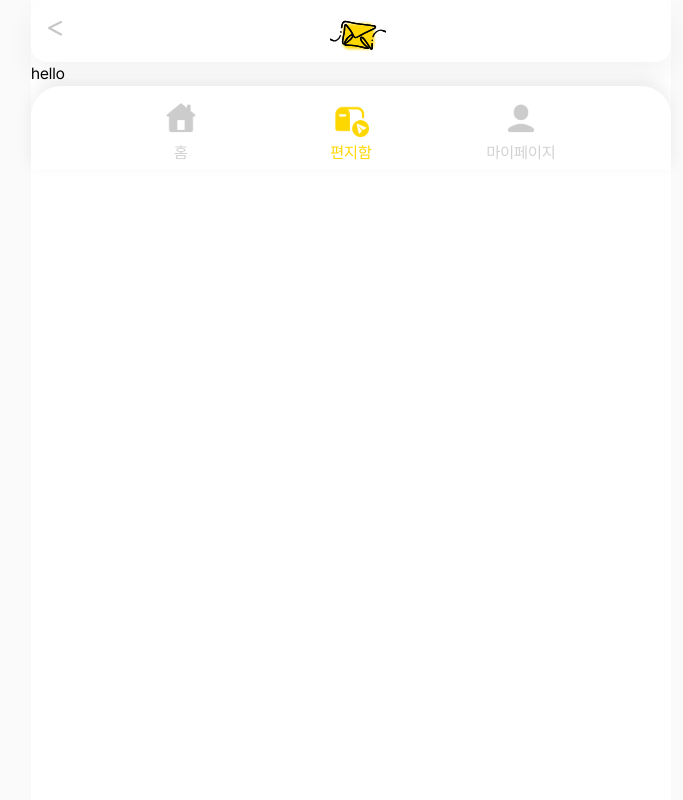
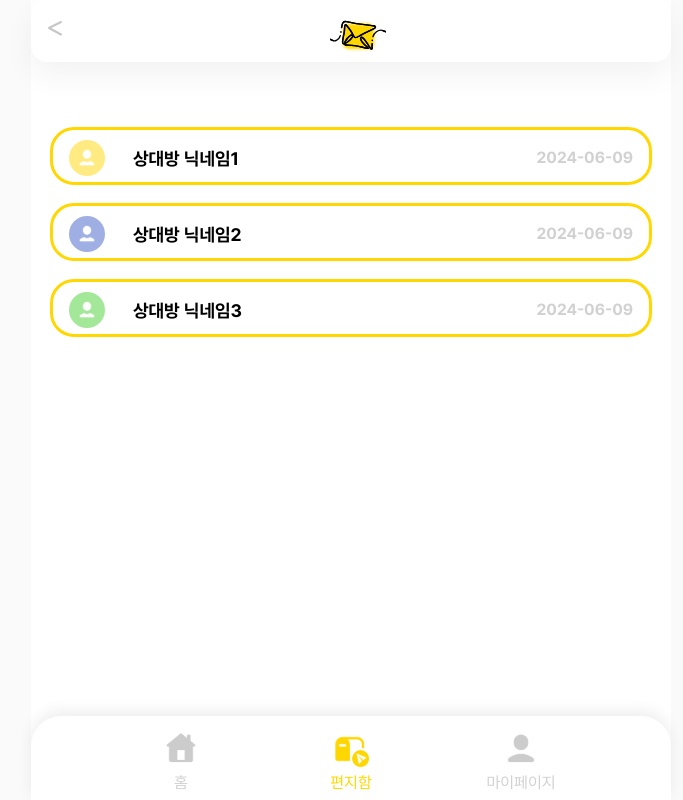
Before and after one commit to EPSON-lettering/lettering-web-app, a Next.js app: page /letter in a window 1280 px wide. Shown: the whole page, without its empty margins (289-972 px from the left). Built offline with nearby package versions, Linux system fonts and the light colour scheme.

Commit message:
feat: add letter page

```diff
--- a/src/app/globals.css
+++ b/src/app/globals.css
@@ -80,7 +80,7 @@ body {
 }
 
 .avatar {
-  @apply w-[130px] h-[130px] rounded-[99px];
+  @apply rounded-[99px];
 }
 
 .box {
--- a/src/app/letter/page.tsx
+++ b/src/app/letter/page.tsx
@@ -1,4 +1,5 @@
 import { Metadata } from "next";
+import LetterBox from "@/pages/LetterBox";
 
 export const metadata: Metadata = {
 	title: "LetterU",
@@ -7,5 +8,5 @@ export const metadata: Metadata = {
 
 
 export default function LetterBoxPage() {
-	return <div>hello</div>;
+	return <LetterBox />;
 }
--- a/src/components/common/Button.tsx
+++ b/src/components/common/Button.tsx
@@ -42,9 +42,7 @@ const Button: React.FC<ButtonProps> = ({
 			>
 				<section className="flex gap-x-[10px] justify-center items-center">
 					{icon?.leftIcon && icon.leftIcon}
-					<Typo color={theme === "normal" ? "white" : "black"}>
-						{children}
-					</Typo>
+					{children}
 					{icon?.rightIcon && icon.rightIcon}
 				</section>
 			</button>
--- /dev/null
+++ b/src/pages/LetterBox.tsx
@@ -0,0 +1,55 @@
+'use client';
+
+import React from 'react';
+import { useRouter } from "next/navigation";
+import Button from "@/components/common/Button";
+import Typo from "@/components/common/Typo";
+import NoneProfile from "@/components/common/NoneProfile";
+import SmallWhitePerson from "@public/icon/user-small-white.svg";
+
+
+interface MatchedUserProps {
+	profileUrl?: string;
+	nickname: string;
+	date: string;
+}
+
+const MatchedUser: React.FC<MatchedUserProps> = ({ profileUrl, date, nickname }) => {
+	const router = useRouter();
+
+	return (
+			<Button
+				theme="ghost"
+				shape="round"
+				className="w-full py-[10px] px-[16px] h-[58px]"
+			>
+				<section className="w-full flex justify-between items-center">
+					<section className="flex gap-x-[28px] items-center h-[36px]">
+						{profileUrl && <img src={profileUrl} className="w-[36px] h-[36px] rounded-[99px]" />}
+						{!profileUrl &&
+								<NoneProfile
+									replaceIcon={<SmallWhitePerson />}
+									className="w-[36px] h-[36px]"
+						/>}
+						<Typo size="16" bold>{nickname}</Typo>
+					</section>
+					<section>
+						<Typo color="gray">{date}</Typo>
+					</section>
+				</section>
+
+			</Button>
+	);
+};
+
+const LetterBox = () => {
+	return (
+			<div className="pt-[65px] px-[19px] w-full h-full flex-1 flex flex-col gap-y-[18px]">
+				<MatchedUser nickname="상대방 닉네임1" date="2024-06-09" />
+				<MatchedUser nickname="상대방 닉네임2" date="2024-06-09" />
+				<MatchedUser nickname="상대방 닉네임3" date="2024-06-09" />
+			</div>
+	);
+};
+
+export default LetterBox;
--- a/src/pages/MyPage.tsx
+++ b/src/pages/MyPage.tsx
@@ -5,9 +5,9 @@ import useUser from "@/hooks/useUser";
 import Typo from "@/components/common/Typo";
 import Button from "@/components/common/Button";
 import RightArrow from "@public/icon/right-arrow-yello.svg";
-import WhitePerson from "@public/icon/white-person.svg";
 import Image from "next/image";
 import { useRouter } from "next/navigation";
+import NoneProfile from "@/components/common/NoneProfile";
 
 const MyPage = () => {
 	const { user } = useUser();
@@ -27,11 +27,7 @@ const MyPage = () => {
 								alt="user profile image"
 						/>
 					)}
-					{!uploadedProfileImage && (
-						<div className="avatar bg-violet-400 flex-all-center">
-							<WhitePerson />
-						</div>
-					)}
+					{!uploadedProfileImage && <NoneProfile className="w-[130px] h-[130px]" />}
 					<Typo size="47" bold>{user.nickname}</Typo>
 				</section>
 
```
Also changed, not shown: public/icon/user-small-white.svg (added).
